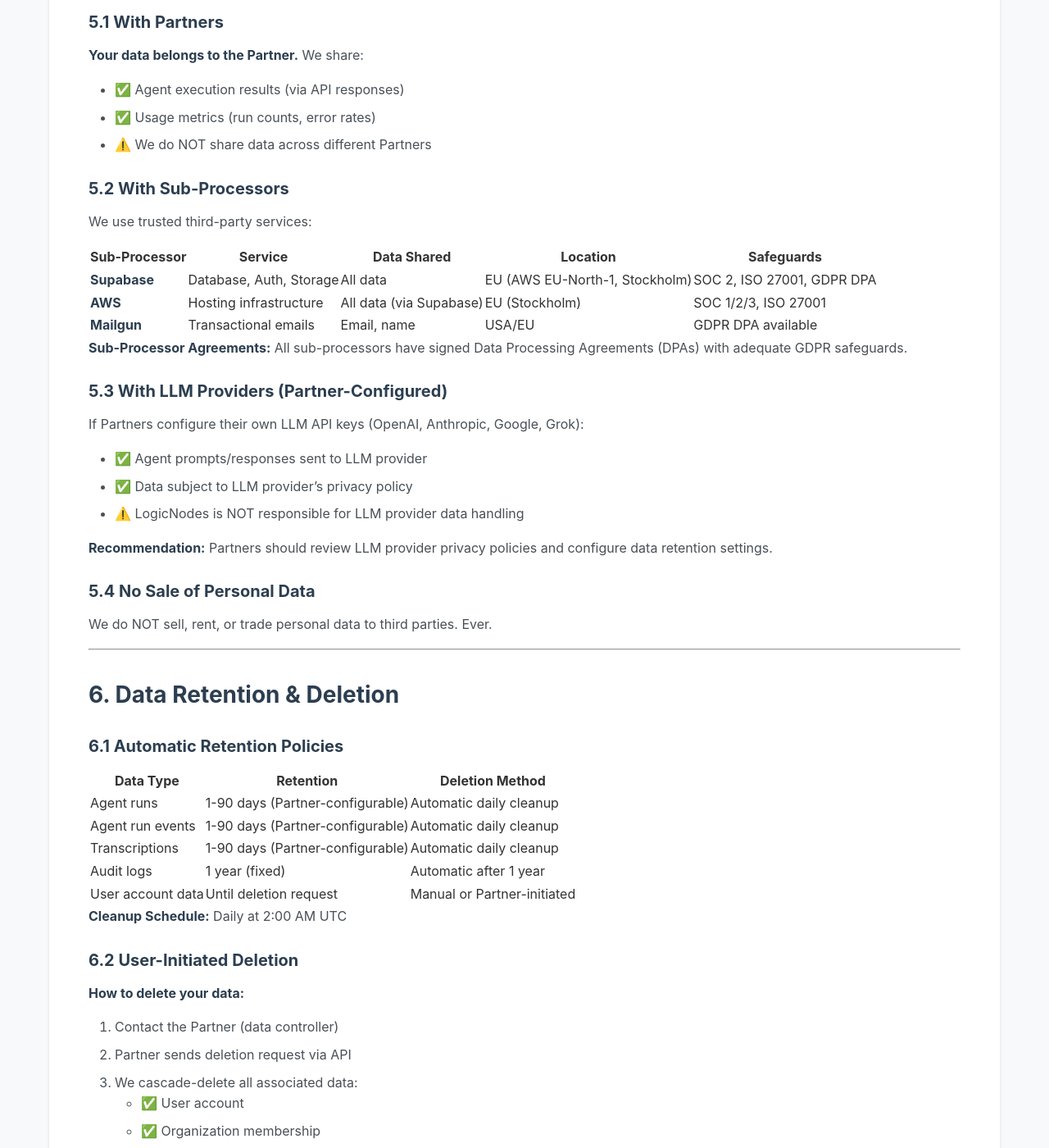
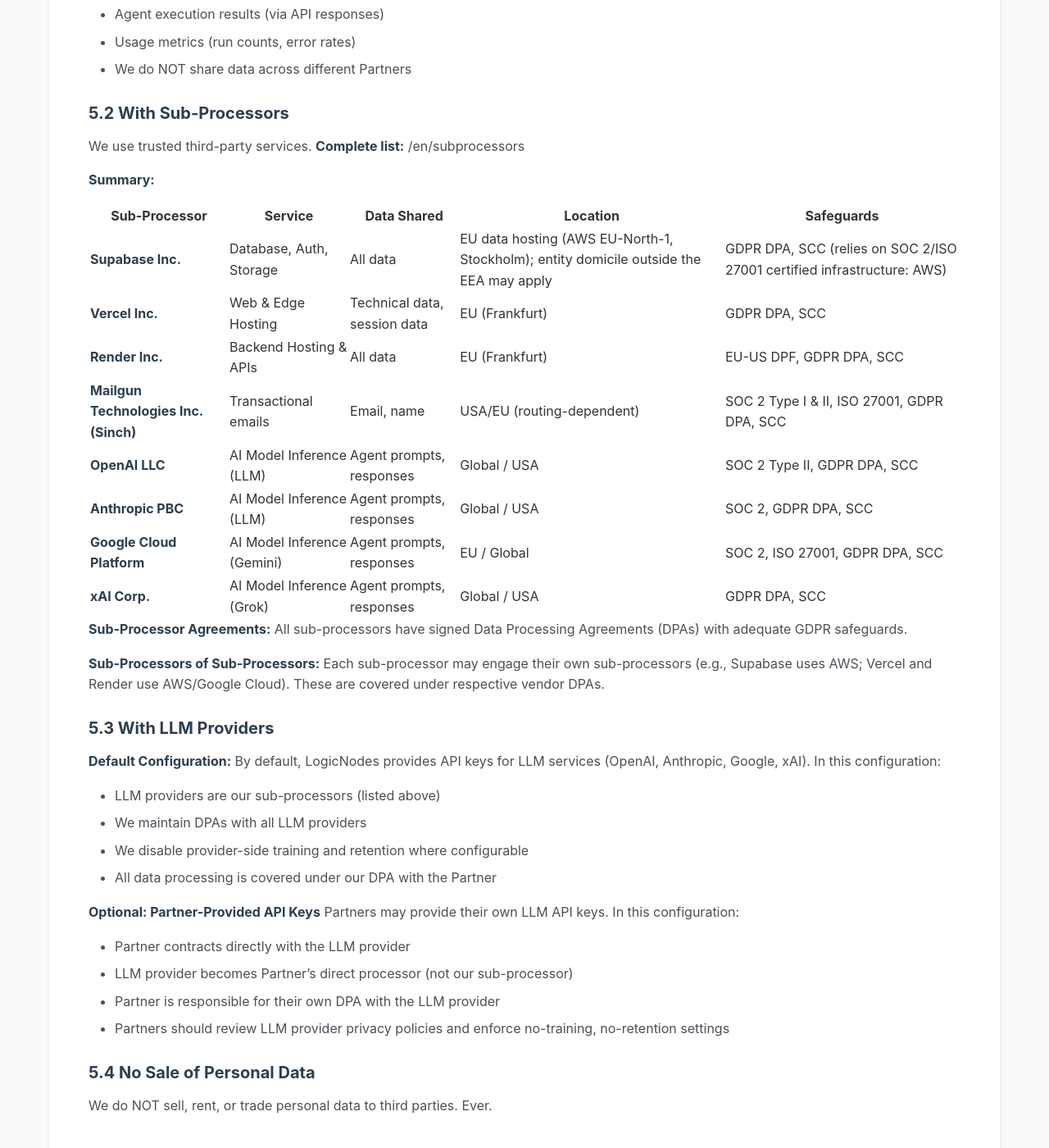
Before and after one commit to LogicNodes/LogicNodes-Legal, a Jekyll site: the page built from en/partner-privacy-policy.md, in a window 1280 px wide and 1400 px high, scrolled down 4160 px. Shown: the whole window at 82% size. Built offline with Jekyll 4.4.1, drawn with Linux system fonts in a browser that asks for light colours; some of the changed text lies outside the part shown.

Commit message:
Update Partner Privacy Policy with accurate compliance information
- Fix Supabase compliance claim (relies on AWS infrastructure)
- Clarify deletion timeline to match DPA (immediate from production, 30 days for backups)
- Consolidate DPO contact into privacy team email
- Maintain accurate sub-processor certifications from DPA review

🤖 Generated with [Claude Code](https://claude.com/claude-code)

Co-Authored-By: Claude <noreply@anthropic.com>

```diff
--- a/en/partner-privacy-policy.md
+++ b/en/partner-privacy-policy.md
@@ -13,25 +13,17 @@ lang: en
 </ul>
 </div>
 
----
-
 # LogicNodes Platform - Privacy Policy
 
 **Effective Date:** November 3, 2025
 
-**Last Updated:** November 3, 2025
-
-**Version:** 1.0
-
----
+**Last Updated:** November 4, 2025
 
 ## 1. Introduction
 
 LogicNodes ("we," "our," or "us") provides an embeddable AI agent platform that enables businesses ("Partners") to integrate AI-powered automation into their products. This Privacy Policy explains how we collect, use, store, and protect personal data when Partners integrate our platform into their products.
 
 **Important:** If you are an end-user accessing LogicNodes through a Partner's product (e.g., Rackbeat, Shopify), your personal data is primarily controlled by the Partner. This policy explains LogicNodes' role as a **data processor** on behalf of the Partner (who is the **data controller**).
-
----
 
 ## 2. Roles & Responsibilities
 
@@ -52,14 +44,12 @@ LogicNodes ("we," "our," or "us") provides an embeddable AI agent platform that
 ### 2.2 Your Rights (End-Users)
 
 If you are an end-user accessing LogicNodes through a Partner's product:
-- ✅ **Right to access:** Request copy of your data
-- ✅ **Right to deletion:** Request deletion of your data
-- ✅ **Right to portability:** Export your data in machine-readable format
-- ✅ **Right to rectification:** Correct inaccurate data
+-  **Right to access:** Request copy of your data
+-  **Right to deletion:** Request deletion of your data
+-  **Right to portability:** Export your data in machine-readable format
+-  **Right to rectification:** Correct inaccurate data
 
 **How to exercise rights:** Contact the Partner directly. They will instruct us to fulfill your request.
-
----
 
 ## 3. Data We Collect
 
@@ -83,11 +73,11 @@ When you use AI agents through our platform:
 
 | Data | Purpose | Retention | Can Delete? |
 |------|---------|-----------|-------------|
-| Agent run history | Conversation continuity, debugging | 1-90 days (configurable) | ✅ Yes (automatic) |
-| API requests/responses | Agent execution context | 1-90 days (configurable) | ✅ Yes (automatic) |
-| Tool execution logs | Debugging, transparency | 1-90 days (configurable) | ✅ Yes (automatic) |
-| Voice transcriptions | Process voice input | 1-90 days (configurable) | ✅ Yes (automatic) |
-| Uploaded files | Agent input data | 1-90 days (configurable) | ✅ Yes (automatic) |
+| Agent run history | Conversation continuity, debugging | 1-90 days (configurable) |  Yes (automatic) |
+| API requests/responses | Agent execution context | 1-90 days (configurable) |  Yes (automatic) |
+| Tool execution logs | Debugging, transparency | 1-90 days (configurable) |  Yes (automatic) |
+| Voice transcriptions | Process voice input | 1-90 days (configurable) |  Yes (automatic) |
+| Uploaded files | Agent input data | 1-90 days (configurable) |  Yes (automatic) |
 
 **Legal Basis (GDPR):** Legitimate interest (service functionality), Contractual necessity
 
@@ -95,10 +85,12 @@ When you use AI agents through our platform:
 
 | Data | Purpose | Retention | Can Delete? |
 |------|--------|-----------|-------------|
-| Session tokens | Authenticate API requests | 1 hour (auto-expires) | ⚠️ No (security) |
-| Audit logs (auth events) | Security monitoring, compliance | 1 year | ⚠️ No (compliance) |
-| IP address | Security monitoring, fraud prevention | 1 year (audit logs) | ⚠️ No (compliance) |
-| User agent | Security monitoring | 1 year (audit logs) | ⚠️ No (compliance) |
+| Session tokens | Authenticate API requests | 1 hour (auto-expires) |  No (security) |
+| Audit logs (auth events) | Security monitoring, compliance | 1 year |  No (compliance) |
+| IP address | Security monitoring, fraud prevention | 1 year (audit logs) |  No (compliance) |
+| User agent | Security monitoring | 1 year (audit logs) |  No (compliance) |
+
+**Note:** Audit logs contain minimal personal data (e.g., user ID, IP address, user-agent) necessary for security monitoring and compliance.
 
 **Legal Basis (GDPR):** Legitimate interest (security), Legal obligation (audit requirements)
 
@@ -114,87 +106,97 @@ When you use AI agents through our platform:
 
 ### 3.5 Data We Do NOT Collect
 
-- ❌ Payment information (Partners handle billing)
-- ❌ Passwords (shadow users use synthetic passwords managed by us)
-- ❌ Social security numbers or government IDs
-- ❌ Health information (unless Partner explicitly provides it)
-- ❌ Financial account numbers
-
----
+-  Payment information (Partners handle billing)
+-  Passwords (shadow users use synthetic passwords managed by us)
+-  Social security numbers or government IDs
+-  Health information (unless Partner explicitly provides it)
+-  Financial account numbers
 
 ## 4. How We Use Data
 
 ### 4.1 Service Provision
 
 We use your data to:
-- ✅ Authenticate you via Partner JWT
-- ✅ Execute AI agents on your behalf
-- ✅ Display conversation history
-- ✅ Process voice input (transcription)
-- ✅ Store execution context for multi-turn conversations
+-  Authenticate you via Partner JWT
+-  Execute AI agents on your behalf
+-  Display conversation history
+-  Process voice input (transcription)
+-  Store execution context for multi-turn conversations
 
 ### 4.2 Security & Fraud Prevention
 
 We use your data to:
-- ✅ Detect unauthorized access attempts
-- ✅ Monitor for API abuse
-- ✅ Investigate security incidents
-- ✅ Comply with security audit requirements
+-  Detect unauthorized access attempts
+-  Monitor for API abuse
+-  Investigate security incidents
+-  Comply with security audit requirements
 
 ### 4.3 Service Improvement
 
 We use aggregated, anonymized data to:
-- ✅ Analyze feature usage
-- ✅ Optimize performance
-- ✅ Improve AI agent accuracy
+-  Analyze feature usage
+-  Optimize performance
+-  Improve AI agent accuracy
 
 **Note:** We do NOT use your personal data for AI model training (LLM providers you configure may have their own policies).
 
 ### 4.4 Legal Compliance
 
 We may use/disclose data to:
-- ✅ Comply with legal obligations (subpoenas, court orders)
-- ✅ Enforce our Terms of Service
-- ✅ Protect our rights and safety
-- ✅ Respond to lawful government requests
-
----
+-  Comply with legal obligations (subpoenas, court orders)
+-  Enforce our Terms of Service
+-  Protect our rights and safety
+-  Respond to lawful government requests
 
 ## 5. Data Sharing & Disclosure
 
 ### 5.1 With Partners
 
 **Your data belongs to the Partner.** We share:
-- ✅ Agent execution results (via API responses)
-- ✅ Usage metrics (run counts, error rates)
-- ⚠️ We do NOT share data across different Partners
+-  Agent execution results (via API responses)
+-  Usage metrics (run counts, error rates)
+-  We do NOT share data across different Partners
 
 ### 5.2 With Sub-Processors
 
-We use trusted third-party services:
+We use trusted third-party services. **Complete list:** /en/subprocessors
+
+**Summary:**
 
 | Sub-Processor | Service | Data Shared | Location | Safeguards |
 |---------------|---------|-------------|----------|------------|
-| **Supabase** | Database, Auth, Storage | All data | EU (AWS EU-North-1, Stockholm) | SOC 2, ISO 27001, GDPR DPA |
-| **AWS** | Hosting infrastructure | All data (via Supabase) | EU (Stockholm) | SOC 1/2/3, ISO 27001 |
-| **Mailgun** | Transactional emails | Email, name | USA/EU | GDPR DPA available |
+| **Supabase Inc.** | Database, Auth, Storage | All data | EU data hosting (AWS EU-North-1, Stockholm); entity domicile outside the EEA may apply | GDPR DPA, SCC (relies on SOC 2/ISO 27001 certified infrastructure: AWS) |
+| **Vercel Inc.** | Web & Edge Hosting | Technical data, session data | EU (Frankfurt) | GDPR DPA, SCC |
+| **Render Inc.** | Backend Hosting & APIs | All data | EU (Frankfurt) | EU-US DPF, GDPR DPA, SCC |
+| **Mailgun Technologies Inc. (Sinch)** | Transactional emails | Email, name | USA/EU (routing-dependent) | SOC 2 Type I & II, ISO 27001, GDPR DPA, SCC |
+| **OpenAI LLC** | AI Model Inference (LLM) | Agent prompts, responses | Global / USA | SOC 2 Type II, GDPR DPA, SCC |
+| **Anthropic PBC** | AI Model Inference (LLM) | Agent prompts, responses | Global / USA | SOC 2, GDPR DPA, SCC |
+| **Google Cloud Platform** | AI Model Inference (Gemini) | Agent prompts, responses | EU / Global | SOC 2, ISO 27001, GDPR DPA, SCC |
+| **xAI Corp.** | AI Model Inference (Grok) | Agent prompts, responses | Global / USA | GDPR DPA, SCC |
 
 **Sub-Processor Agreements:** All sub-processors have signed Data Processing Agreements (DPAs) with adequate GDPR safeguards.
 
-### 5.3 With LLM Providers (Partner-Configured)
+**Sub-Processors of Sub-Processors:** Each sub-processor may engage their own sub-processors (e.g., Supabase uses AWS; Vercel and Render use AWS/Google Cloud). These are covered under respective vendor DPAs.
 
-If Partners configure their own LLM API keys (OpenAI, Anthropic, Google, Grok):
-- ✅ Agent prompts/responses sent to LLM provider
-- ✅ Data subject to LLM provider's privacy policy
-- ⚠️ LogicNodes is NOT responsible for LLM provider data handling
+### 5.3 With LLM Providers
 
-**Recommendation:** Partners should review LLM provider privacy policies and configure data retention settings.
+**Default Configuration:**
+By default, LogicNodes provides API keys for LLM services (OpenAI, Anthropic, Google, xAI). In this configuration:
+- LLM providers are our sub-processors (listed above)
+- We maintain DPAs with all LLM providers
+- We disable provider-side training and retention where configurable
+- All data processing is covered under our DPA with the Partner
+
+**Optional: Partner-Provided API Keys**
+Partners may provide their own LLM API keys. In this configuration:
+- Partner contracts directly with the LLM provider
+- LLM provider becomes Partner's direct processor (not our sub-processor)
+- Partner is responsible for their own DPA with the LLM provider
+- Partners should review LLM provider privacy policies and enforce no-training, no-retention settings
 
 ### 5.4 No Sale of Personal Data
 
 We do NOT sell, rent, or trade personal data to third parties. Ever.
-
----
 
 ## 6. Data Retention & Deletion
 
@@ -216,19 +218,19 @@ We do NOT sell, rent, or trade personal data to third parties. Ever.
 1. Contact the Partner (data controller)
 2. Partner sends deletion request via API
 3. We cascade-delete all associated data:
-   - ✅ User account
-   - ✅ Organization membership
-   - ✅ Agent runs, events, transcriptions
-   - ✅ Agent execution context (checkpoints)
-   - ✅ Vault secrets (encrypted credentials)
+   -  User account
+   -  Organization membership
+   -  Agent runs, events, transcriptions
+   -  Agent execution context (checkpoints)
+   -  Vault secrets (encrypted credentials)
 
 **Deletion Timeline:**
 - Immediate: All data deleted from production database (synchronous CASCADE)
 - Within 30 days: All data purged from encrypted backups
 
 **Cannot Delete:**
-- ⚠️ Audit logs (retained 1 year for compliance)
-- ⚠️ Aggregated, anonymized analytics
+-  Audit logs (retained 1 year for compliance). Audit logs contain minimal personal data (e.g., user ID, IP address, user-agent) necessary for security monitoring and compliance.
+-  Aggregated, anonymized analytics
 
 ### 6.3 Partner-Initiated Deletion
 
@@ -238,47 +240,43 @@ Partners can delete organizations/users via:
 
 Same cascading deletion applies.
 
----
-
 ## 7. Data Security
 
 ### 7.1 Encryption
 
 **At Rest:**
-- ✅ Database encryption (Supabase default)
-- ✅ Secrets encryption (Supabase Vault)
-- ✅ Storage bucket encryption (AWS S3)
+-  Database encryption (Supabase default)
+-  Secrets encryption (Supabase Vault)
+-  Storage bucket encryption (AWS S3)
 
 **In Transit:**
-- ✅ TLS 1.2+ for all API communication
-- ✅ HTTPS enforcement
-- ✅ HSTS headers
+-  TLS 1.2+ for all API communication
+-  HTTPS enforcement
+-  HSTS headers
 
 ### 7.2 Access Controls
 
 **Multi-Tenant Isolation:**
-- ✅ Row-Level Security (RLS) policies
-- ✅ Application-layer access controls
-- ✅ JWT-based session scoping
+-  Row-Level Security (RLS) policies
+-  Application-layer access controls
+-  JWT-based session scoping
 
 **Employee Access:**
-- ✅ Least-privilege principle
-- ✅ Service role access logged to audit logs
-- ✅ Background checks for employees with production access
+-  Least-privilege principle
+-  Service role access logged to audit logs
+-  Background checks for employees with production access
 
 ### 7.3 Security Monitoring
 
 **Real-Time Monitoring:**
-- ✅ Failed authentication attempts
-- ✅ Unusual API access patterns
-- ✅ Secret access/deletion events
+-  Failed authentication attempts
+-  Unusual API access patterns
+-  Secret access/deletion events
 
 **Incident Response:**
-- ✅ 24-hour response time for critical issues
-- ✅ Security contact: security@logicnodes.ai
-- ✅ Post-incident reports (within 5 business days)
-
----
+-  24-hour response time for critical issues
+-  Security contact: security@logicnodes.ai
+-  Post-incident reports (within 5 business days)
 
 ## 8. International Data Transfers
 
@@ -287,9 +285,9 @@ Same cascading deletion applies.
 **Primary Storage:** European Union (AWS EU-North-1, Stockholm via Supabase)
 
 **Data Location:**
-- ✅ EU data residency by default (Sweden)
-- ✅ GDPR-compliant data hosting
-- ✅ US data residency available upon Partner request
+-  EU data residency by default (Sweden)
+-  GDPR-compliant data hosting
+-  US data residency available upon Partner request
 
 **International Transfers:**
 - Standard Contractual Clauses (SCCs) available for US transfers
@@ -298,11 +296,9 @@ Same cascading deletion applies.
 ### 8.2 Adequacy Decisions
 
 We rely on:
-- ✅ Standard Contractual Clauses (SCCs) - EU Commission approved
-- ✅ Supabase compliance (SOC 2, ISO 27001)
-- ✅ AWS compliance (SOC 1/2/3, ISO 27001)
-
----
+-  Standard Contractual Clauses (SCCs) - EU Commission approved
+-  Supabase relies on AWS infrastructure (SOC 2, ISO 27001)
+-  AWS compliance (SOC 1/2/3, ISO 27001)
 
 ## 9. Your Rights (GDPR)
 
@@ -383,8 +379,6 @@ We rely on:
 1. Stop using Partner's product (no new data sent to LogicNodes)
 2. Request deletion (see section 9.3)
 
----
-
 ## 10. Children's Privacy
 
 **Age Restriction:** LogicNodes is NOT intended for children under 16.
@@ -392,8 +386,6 @@ We rely on:
 **No Knowingly Collection:** We do not knowingly collect personal data from children under 16.
 
 **Parental Notice:** If you believe we have collected data from a child under 16, contact us immediately at privacy@logicnodes.ai. We will delete the data within 24 hours.
-
----
 
 ## 11. California Privacy Rights (CCPA)
 
@@ -430,8 +422,6 @@ California residents can designate an authorized agent to make requests on their
 2. Verify identity (government-issued ID)
 3. Submit request to privacy@logicnodes.ai
 
----
-
 ## 12. Changes to This Policy
 
 **Notification Method:**
@@ -450,29 +440,23 @@ California residents can designate an authorized agent to make requests on their
 - Updates to contact information
 - Correction of typos
 
----
-
 ## 13. Contact Us
 
 ### Privacy Team
 **Email:** privacy@logicnodes.ai
 **Response Time:** 5 business days
-
-### Data Protection Officer (DPO)
-**Email:** dpo@logicnodes.ai
-**Purpose:** GDPR/CCPA requests, privacy concerns
+**Purpose:** GDPR/CCPA requests, privacy concerns, DPA questions
 
 ### Security Team
 **Email:** security@logicnodes.ai
 **Purpose:** Security incidents, data breaches
 
 ### Mailing Address
-LogicNodes Inc.
-[Company Address]
-[City, State, ZIP]
-United States
-
----
+LogicNodes ApS
+Sletvej 2D
+8310 Tranbjerg
+Denmark
+CVR: DK45318362
 
 ## 14. Supervisory Authority (EU)
 
@@ -487,8 +471,6 @@ Carl Jacobsens Vej 35
 2500 Valby
 Denmark
 Email: dt@datatilsynet.dk
-
----
 
 ## 15. Glossary
 
@@ -508,8 +490,6 @@ Email: dt@datatilsynet.dk
 
 **Cascading Delete:** Automatic deletion of related records when parent record is deleted.
 
----
-
 ## Appendix A: Data Processing Activities
 
 | Processing Activity | Purpose | Legal Basis (GDPR) | Retention |
@@ -521,22 +501,33 @@ Email: dt@datatilsynet.dk
 | File storage | Process uploaded documents | Contract | 1-90 days |
 | Email notifications | Send transactional emails | Contract | Session |
 
----
+## Appendix B: Sub-Processor List
 
-## Appendix B: Sub-Processor List
+**Authoritative List:** /en/subprocessors
+
+**Summary:**
 
 | Sub-Processor | Service | Data Shared | Location | DPA Signed |
 |---------------|---------|-------------|----------|------------|
-| Supabase | Database, Auth, Storage | All data | EU (AWS EU-North-1, Stockholm) | ✅ Yes |
-| Amazon Web Services (AWS) | Cloud infrastructure | All data (via Supabase) | EU (Stockholm) | ✅ Yes (via Supabase) |
-| Mailgun | Transactional email | Email, name | USA/EU | ✅ Yes |
+| Supabase Inc. | Database, Auth, Storage | All data | EU data hosting (AWS EU-North-1, Stockholm); entity domicile outside the EEA may apply |  Yes |
+| Vercel Inc. | Web & Edge Hosting | Technical data, session data | EU (Frankfurt) |  Yes |
+| Render Inc. | Backend Hosting & APIs | All data | EU (Frankfurt) |  Yes |
+| Mailgun Technologies Inc. (Sinch) | Transactional email | Email, name | USA/EU (routing-dependent) |  Yes |
+| OpenAI LLC | AI Model Inference (LLM) | Agent prompts, responses | Global / USA |  Yes |
+| Anthropic PBC | AI Model Inference (LLM) | Agent prompts, responses | Global / USA |  Yes |
+| Google Cloud Platform | AI Model Inference (Gemini) | Agent prompts, responses | EU / Global |  Yes |
+| xAI Corp. | AI Model Inference (Grok) | Agent prompts, responses | Global / USA |  Yes |
 
-**Last Updated:** November 3, 2025
+**LLM Providers:** By default, LogicNodes provides API keys for LLM services. Partners may optionally provide their own API keys, in which case the LLM provider becomes Partner's direct processor.
+
+**Last Updated:** November 4, 2025
 
 **Changes Notification:** Partners notified 30 days before adding new sub-processors.
 
----
+**© 2025 LogicNodes ApS. All rights reserved.**
 
-**© 2025 LogicNodes Inc. All rights reserved.**
+LogicNodes ApS
+Sletvej 2D, 8310 Tranbjerg, Denmark
+CVR: DK45318362
 
 This privacy policy is effective as of November 3, 2025. By using LogicNodes through a Partner's product, you acknowledge you have read and understood this policy.
```
Also changed, not shown: other parts of en/partner-privacy-policy.md (+5 -5 lines).
